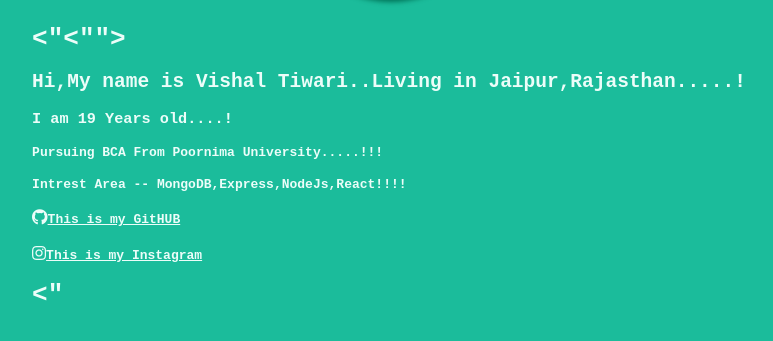
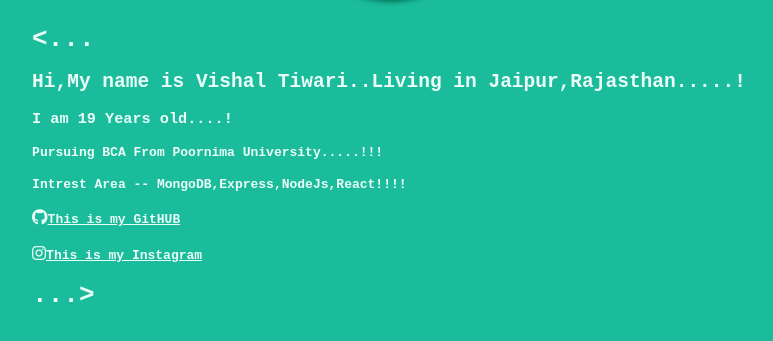
Before and after one commit to vishal-tiwari001/portfolio_site, a plain HTML site: page index.html in a window 1280 px wide. Shown: the part 333-674 px from the top of the page, without its empty margins (251-1024 px from the left). Drawn offline with Linux system fonts and the light colour scheme.

Commit message:
Fix para...

```diff
--- a/index.html
+++ b/index.html
@@ -14,7 +14,7 @@
     <header class="site-header">
     <img class="profile-pic" src="./image/TT.jpg" >
     <div class="site-header-content">
-    <h1> <"<""></h1>
+    <h1> <...</h1>
     <h2>Hi,My name is Vishal Tiwari..Living in Jaipur,Rajasthan.....!</h1>
     <h3>I am 19 Years old....!</h3>
     <h4>Pursuing BCA From Poornima University.....!!!</h4>
@@ -22,7 +22,7 @@
     <h4> <i class="fab fa-github"></i></i><a class="Course-link" href="https://github.com/vishal-tiwari001">This is my GitHUB</a> </h4>
     <h4> <i class="fab fa-instagram"></i></i><a class="Course-link" href="https://www.instagram.com/__vishal02/">This is my Instagram</a> </h4>
 
-    <h1><"</"></h1>
+    <h1> ...></h1>
     </div>
 </header>
 </body>
```
